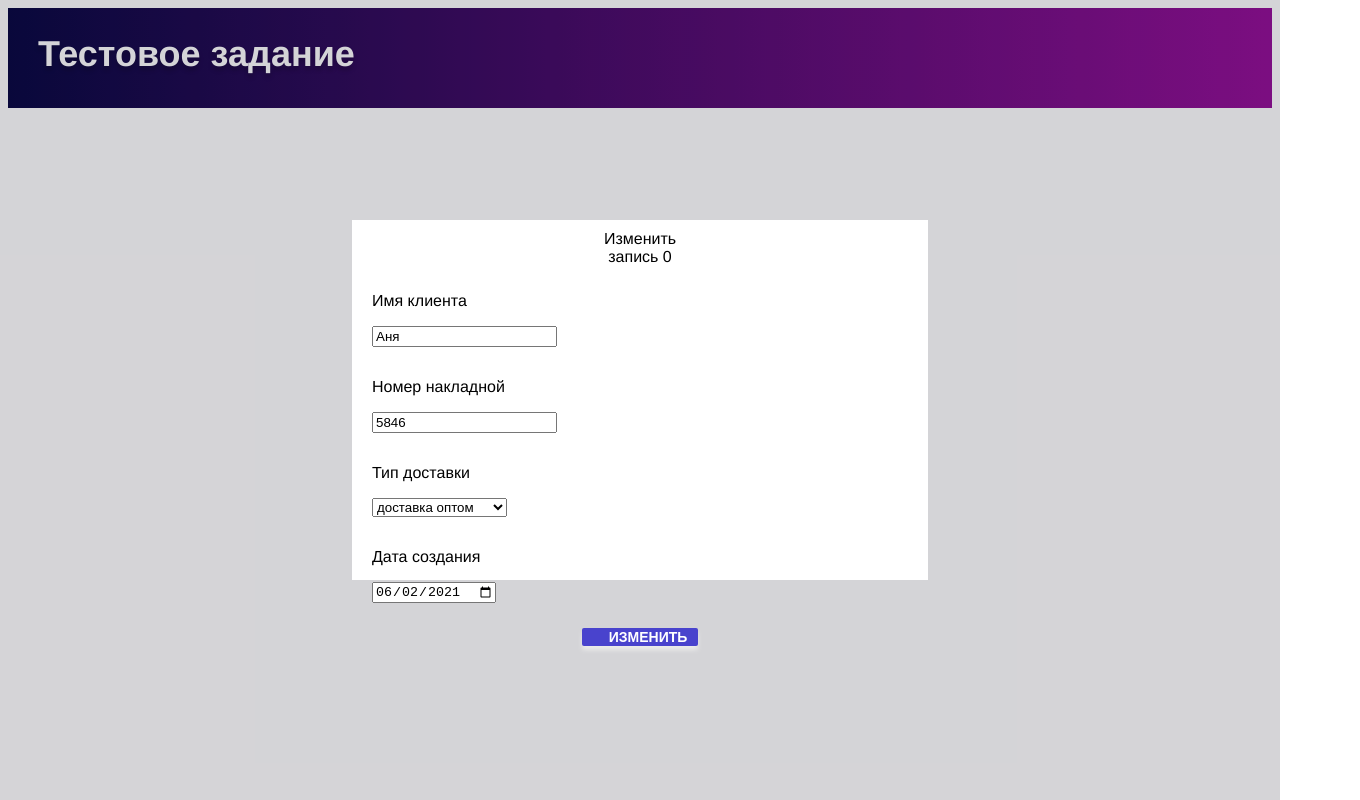
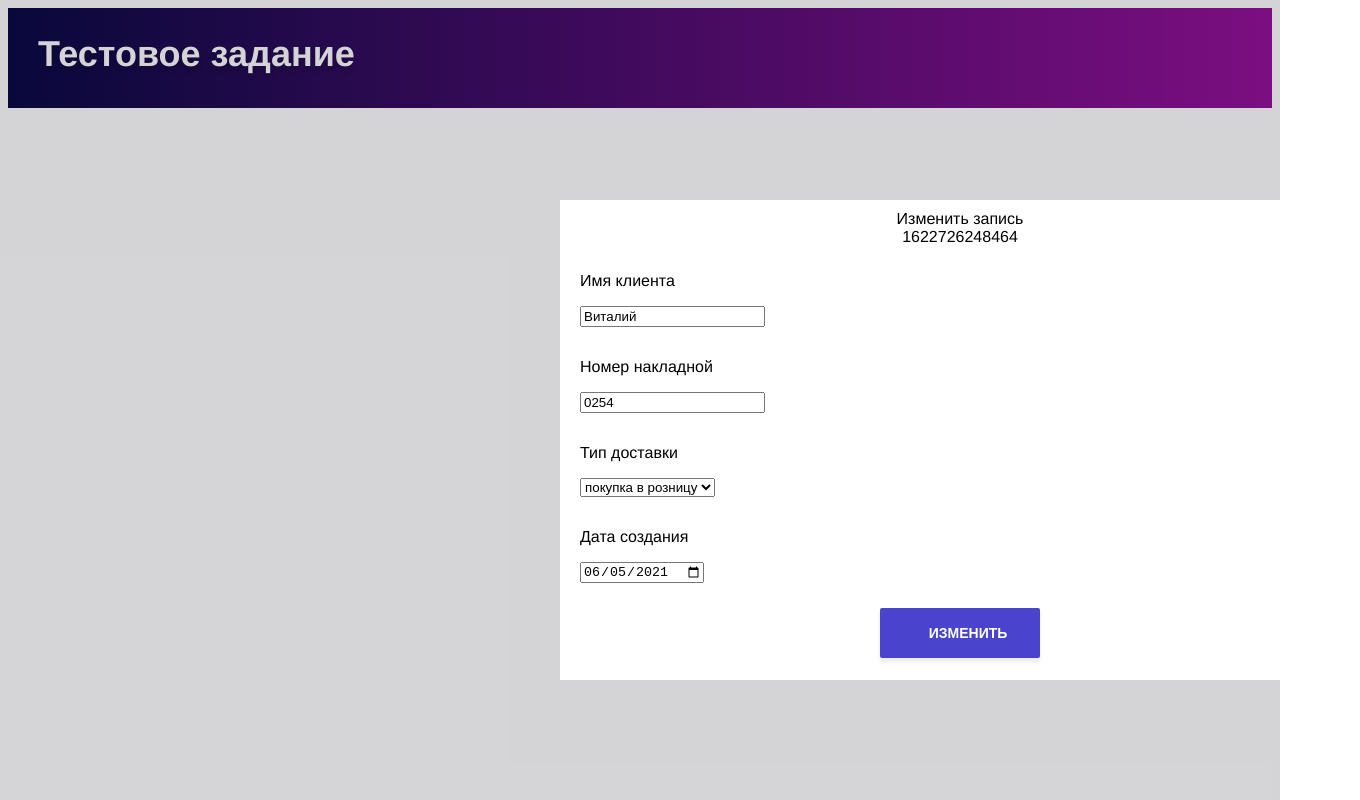
Before and after one commit to Tainaka2003/training-tz, a Vue app: page /edit/0 in a window 1280 px wide. Shown: the whole page, 1360 px wide, since content can reach past the window. Built offline with nearby package versions, Linux system fonts and the light colour scheme.

Commit message:
finally?

```diff
--- a/src/components/Card.vue
+++ b/src/components/Card.vue
@@ -4,7 +4,7 @@
     <div class="right-main_card-head">
       <span class="card-title">Card {{index}}</span>
       <div class="btn-wrap">
-        <router-link :to="{ name: 'EditView', params: { userId: index }}" v-bind:index="index">
+        <router-link :to="{ name: 'EditView', params: { userId: user.waybill }}">
           <button class="dots" v-bind:class="{ invisible: user.isInvisible }">
             <svg width="24" height="24" viewBox="0 0 24 24" fill="none" xmlns="http://www.w3.org/2000/svg">
               <g clip-path="url(#clip0)">
--- a/src/components/List.vue
+++ b/src/components/List.vue
@@ -57,7 +57,7 @@
         <div class="text-caption">{{user.createdate}}</div>
         <div class="text-caption">
           <div class="btn-wrap">
-            <router-link :to="{ name: 'EditView', params: { userId: index }}">
+            <router-link :to="{ name: 'EditView', params: { userId: user.waybill }}">
               <button class="edit-delete-settings" v-bind:class="{ invisible: user.isInvisible }">
                 <svg width="24" height="24" viewBox="0 0 24 24" fill="none" xmlns="http://www.w3.org/2000/svg">
                   <g clip-path="url(#clip0)">
--- a/src/router/index.js
+++ b/src/router/index.js
@@ -28,11 +28,11 @@ const routes = [
   },
   {
     path: '/edit/:userId',
-    name: 'EditView',
+    name: 'EditView', props: true,
     // route level code-splitting
     // this generates a separate chunk (about.[hash].js) for this route
     // which is lazy-loaded when the route is visited.
-    component: () => import(/* webpackChunkName: "about" */ '../views/EditView.vue')
+    component: () => import(/* webpackChunkName: "about" */ '../views/EditView.vue'),
   }
 ]
 
--- a/src/store/index.js
+++ b/src/store/index.js
@@ -64,7 +64,7 @@ export default new Vuex.Store( {
                     num: 5,
                     id:Date.now()-2**15,
                     name: 'Дарья',
-                    waybill: '5846',
+                    waybill: '8233',
                     typeorder:'доставка оптом',
                     createdate: '2021-06-05',
                     isInvisible: true,
@@ -73,7 +73,7 @@ export default new Vuex.Store( {
                     num: 6,
                     id:Date.now()-2**16,
                     name: 'Виталий',
-                    waybill: '3980',
+                    waybill: '0254',
                     typeorder:'покупка в розницу',
                     createdate: '2021-06-05',
                     isInvisible: true,
@@ -82,7 +82,7 @@ export default new Vuex.Store( {
                     num: 7,
                     id:Date.now()-2**17,
                     name: 'Тони',
-                    waybill: '7690',
+                    waybill: '5399',
                     typeorder:'доставка оптом',
                     createdate: '2021-06-06',
                     isInvisible: true,
@@ -91,7 +91,7 @@ export default new Vuex.Store( {
                     num: 8,
                     id:Date.now()-2**18,
                     name: 'Мари',
-                    waybill: '3764',
+                    waybill: '1233',
                     typeorder:'покупка в розницу',
                     createdate: '2021-06-07',
                     isInvisible: true,
--- a/src/views/AddView.vue
+++ b/src/views/AddView.vue
@@ -75,10 +75,10 @@ export default {
 .window {
   background: #FFFFFF;
   position: absolute;
-  top: 27.5%;
-  left: 27.5%;
-  width: 45%;
-  height: 45%;
+  top: 200px;
+  left: 560px;
+  width: 800px;
+  height: 480px;
   display: flex;
   flex-direction: column;
   align-items: flex-start;
--- a/src/views/EditView.vue
+++ b/src/views/EditView.vue
@@ -5,23 +5,25 @@
 
       </div>
     </router-link>
-    <div class="window">
-      <p class="window-title">Изменить запись {{$route.params.userId}}</p>
+    <div>
+      <div class="window" v-for="(user, index) in editable" v-bind:key="index">
+        <p class="window-title">Изменить запись {{user.id}}</p>
         <p class="window-text">Имя клиента</p>
-      <input type="text" class="window-input" v-model="users[$route.params.userId].name">
+        <input type="text" class="window-input" v-model="user.name">
         <p class="window-text">Номер накладной</p>
-      <input type="text" class="window-input" v-model="users[$route.params.userId].waybill">
+        <input type="text" class="window-input" v-model="user.waybill">
         <p class="window-text">Тип доставки</p>
-      <select class="window-input" v-model="users[$route.params.userId].typeorder">
+        <select class="window-input" v-model="user.typeorder">
           <option value="доставка оптом">доставка оптом</option>
           <option value="покупка в розницу">покупка в розницу</option>
           <option value="курьером на дом">курьером на дом</option>
         </select>
         <p class="window-text">Дата создания</p>
-      <input type="date" class="window-input" v-model="users[$route.params.userId].createdate">
+        <input type="date" class="window-input" v-model="user.createdate">
         <button class="window-record" @click="addRecord">
           <span class="window-record-text">изменить</span>
         </button>
+      </div>
     </div>
   </div>
 </template>
@@ -42,7 +44,7 @@ export default {
     addRecord: function () {
       if (!this.waybill || !this.createdate || !this.typeorder) return;
       const record = {
-        id:Date.now(),
+        id: Date.now(),
         name: this.name,
         waybill: this.waybill,
         typeorder: this.typeorder,
@@ -50,17 +52,23 @@ export default {
         isInvisible: true,
       };
       this.$emit('addRecord', record);
-      this.name='';
-      this.waybill='';
-      this.typeorder='';
-      this.createdate='';
+      this.name = '';
+      this.waybill = '';
+      this.typeorder = '';
+      this.createdate = '';
     }
   },
   computed: {
-    ...mapState ([
+    ...mapState([
       'users',
     ]),
+    editable() {
+      return this.$store.getters.stateUsers.filter(item => {
+        return item.waybill.includes(this.userId);
+      });
     }
+  },
+  props: ['userId']
 }
 </script>
 
@@ -81,10 +89,10 @@ export default {
 .window {
   background: #FFFFFF;
   position: absolute;
-  top: 27.5%;
-  left: 27.5%;
-  width: 45%;
-  height: 45%;
+  top: 200px;
+  left: 560px;
+  width: 800px;
+  height: 480px;
   display: flex;
   flex-direction: column;
   align-items: flex-start;
```
Lines whose indentation alone changed are shown as unchanged.
